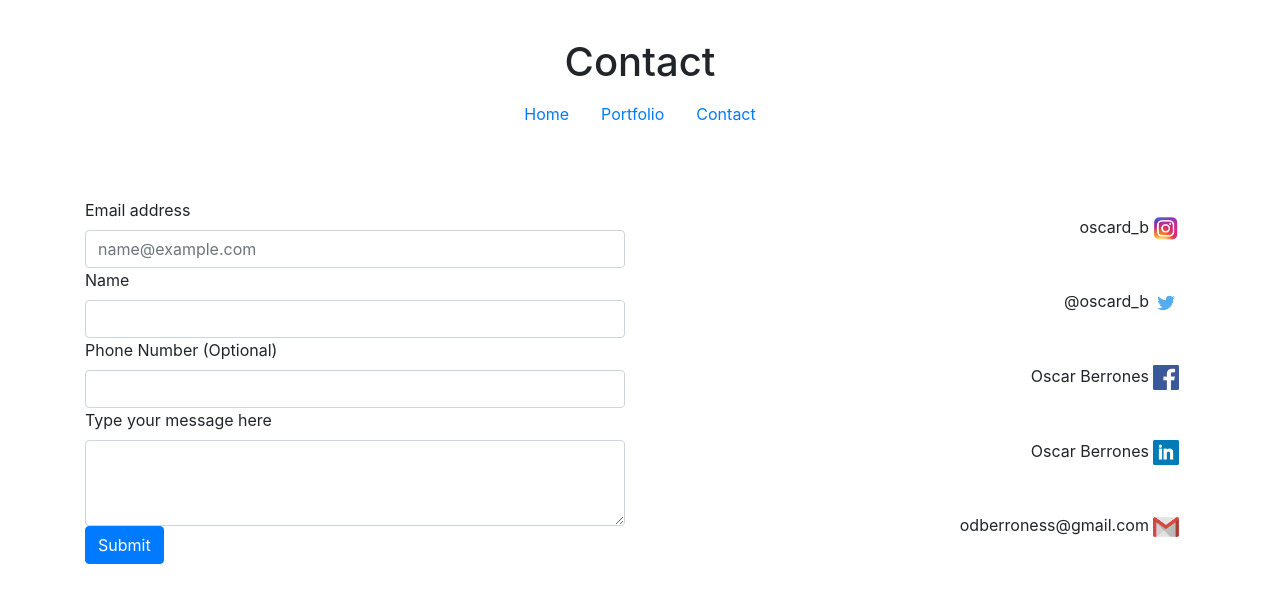
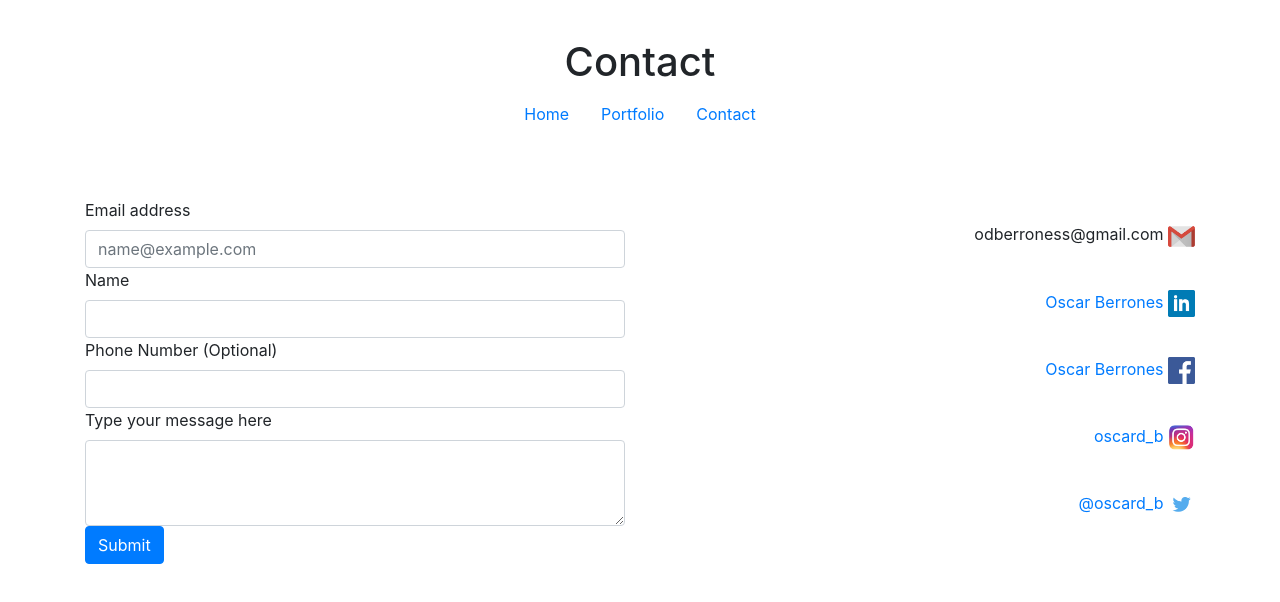
Before and after one commit to Oscard-b/Oscard-b.github.io, a plain HTML site: page contact.html in a window 1280 px wide. Drawn offline with nearby package versions, Linux system fonts and the light colour scheme.

Commit message:
links to social media added/alt attributes to image elements added

```diff
--- a/Assets/contact.css
+++ b/Assets/contact.css
@@ -13,7 +13,7 @@ img {
     height: 5%;
     width: 5%;
 }
-p {
+a {
     padding: 3%;
     text-align: right;
 }
--- a/contact.html
+++ b/contact.html
@@ -61,26 +61,41 @@
       </column-email>
 
       <column-social class="col-sm">
+
+        <a>
+          <p>
+            odberroness@gmail.com
+            <img src="./Assets/Images/gmail-logo.png" alt="Gmail logo">
+          </p>
+        </a>
+
+        <a href="https://www.linkedin.com/in/oscar-berrones-7331521a2?trk=people-guest_people_search-card">
+          <p>
+            Oscar Berrones
+            <img src="./Assets/Images/In-logo.png" alt="Linkedin logo">
+          </p>
+        </a>
+
+        <a href="https://www.facebook.com/oscar.berrones.35">
+          <p>
+            Oscar Berrones
+            <img src="./Assets/Images/FB-logo.png" alt="Facebook logo">
+          </p>
+        </a>
+
+        <a href="https://www.instagram.com/oscard_b/?hl=en">
           <p>
             oscard_b
-          <img src="./Assets/Images/insta-logo.png">
+            <img src="./Assets/Images/insta-logo.png" alt="Instagram logo">
           </p>
+        </a>
+
+        <a href="https://twitter.com/oscard_b">
           <p>
             @oscard_b
-          <img src="./Assets/Images/twitter-logo.png">
+            <img src="./Assets/Images/twitter-logo.png" alt="Twitter logo">
           </p>
-        <p>
-          Oscar Berrones
-          <img src="./Assets/Images/FB-logo.png">
-        </p>
-        <p>
-          Oscar Berrones
-          <img src="./Assets/Images/In-logo.png">
-        </p>
-        <p>
-          odberroness@gmail.com
-          <img src="./Assets/Images/gmail-logo.png">
-        </p>
+        </a>
       </column-social>
     </article>
   </section>
```
Also changed, not shown: portfolio.html (+3 -3 lines). Lines whose indentation alone changed are shown as unchanged.
